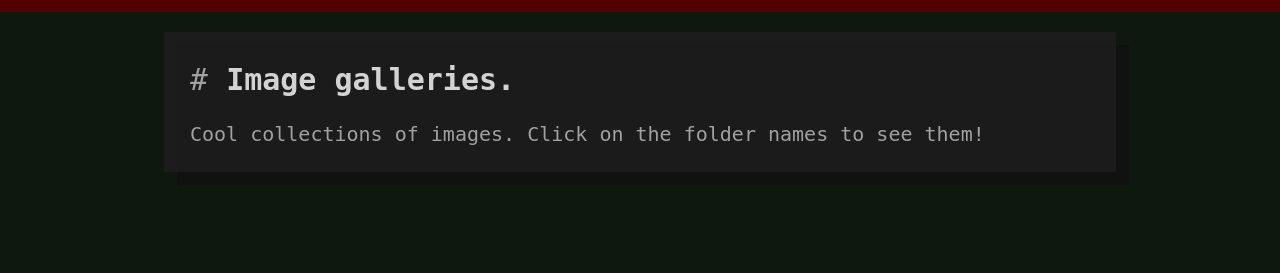
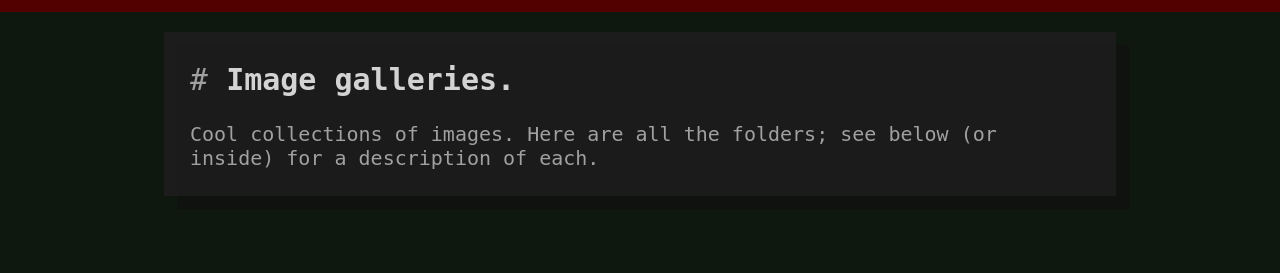
Before and after one commit to LeoCx1000/leo.might-be.gay, a Python web app: template templates/galleries_index.html in a window 1280 px wide. Shown: the part 79-352 px from the top of the page. Run offline with Jinja, Linux system fonts and the light colour scheme; the template is opened without the code that fills it, so the values that code supplies are empty; some libraries are stand-ins or nearby versions.

Commit message:
Add index at the top of galleries page

```diff
--- a/templates/galleries_index.html
+++ b/templates/galleries_index.html
@@ -7,8 +7,8 @@
             content: '/ '
         }
 
-        h2:has(a:hover)::after {
-            content: " open folder";
+        ul {
+            list-style-type: "/ ";
         }
     </style>
 </head>
@@ -21,7 +21,12 @@
     <div class="layout">
 
         <h2>Image galleries.</h2>
-        <p>Cool collections of images. Click on the folder names to see them!</p>
+        <p>Cool collections of images. Here are all the folders; see below (or inside) for a description of each.</p>
+        <ul>
+            {% for folder in folders %}
+            <li><a href="/gallery/{{folder.name}}">{{folder.name}}</a></li>
+            {% endfor %}
+        </ul>
     </div>
 
     {% for folder in folders %}
```
